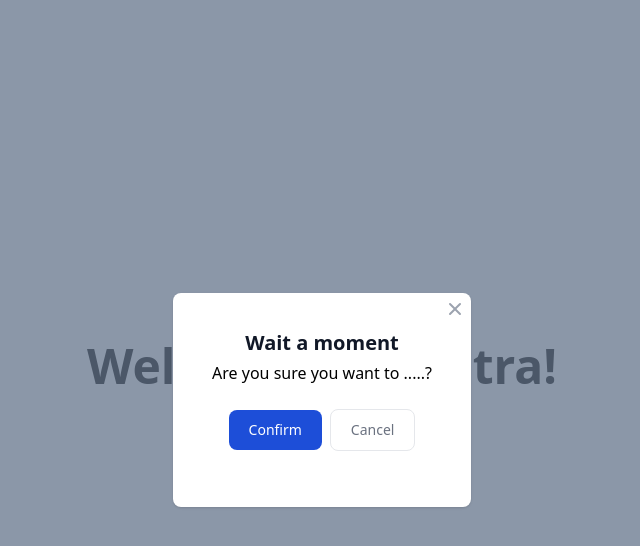
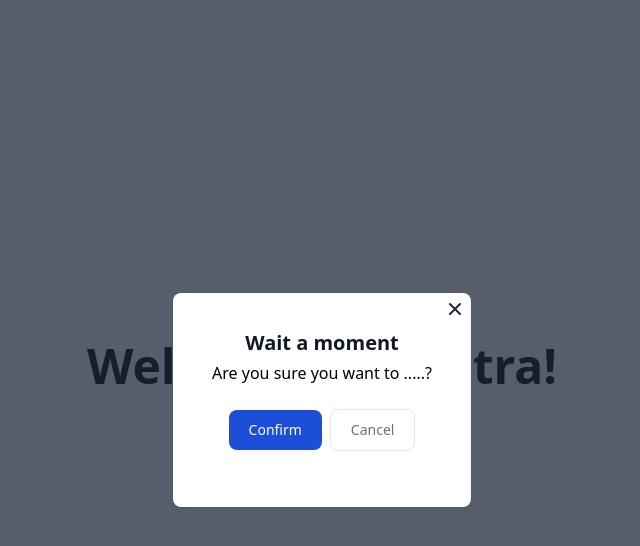
Before and after one commit to contra/contra-interview-assessment, a Next.js app in the folder frontend/: page / in a window 1280 px wide. Both pictures are taken after a click on the button "click to open the modal". Shown: the top 546 px of the page, without its empty margins (318-958 px from the left). Built offline with nearby package versions, Linux system fonts and the light colour scheme.

Commit message:
feat: update color for higher contrast

```diff
--- a/frontend/src/components/Modal.tsx
+++ b/frontend/src/components/Modal.tsx
@@ -29,7 +29,7 @@ const Modal = ({ isOpen, handleClose, children }: ModalProps) => {
             data-testid="modal-container"
             ref={modalRef}
           >
-            <div className="fixed inset-0 flex items-center justify-center bg-slate-500 opacity-75" />
+            <div className="fixed inset-0 flex items-center justify-center bg-slate-800 opacity-75" />
             <div className="relative">
               <div className="relative bg-white rounded-lg shadow">
                 <div className="static p-8">
@@ -37,7 +37,7 @@ const Modal = ({ isOpen, handleClose, children }: ModalProps) => {
 
                   <button
                     type="button"
-                    className="absolute top-0 right-0 text-gray-400 bg-transparent hover:bg-gray-200 hover:text-gray-900 rounded-lg text-sm p-1.5 ml-auto inline-flex items-center dark:hover:bg-gray-600 dark:hover:text-white"
+                    className="absolute top-0 right-0 text-gray-800 bg-transparent hover:bg-gray-200 hover:text-gray-900 rounded-lg text-sm p-1.5 ml-auto inline-flex items-center dark:hover:bg-gray-600 dark:hover:text-white"
                     data-modal-hide="staticModal"
                     onClick={handleClose}
                   >
--- a/frontend/src/pages/index.tsx
+++ b/frontend/src/pages/index.tsx
@@ -29,11 +29,8 @@ const Index: NextPage = () => {
       <button
         data-modal-target="staticModal"
         data-modal-toggle="staticModal"
-        className="text-white bg-gradient-to-r from-purple-500 to-pink-500 hover:bg-gradient-to-l focus:ring-4 focus:outline-none focus:ring-purple-200 font-medium rounded-lg text-sm px-5 py-2.5 text-center mr-2 mt-5 mb-2"
-        onClick={() => {
-          setIsOpen(true);
-          console.log('click btn');
-        }}
+        className="text-white bg-gradient-to-r from-purple-600 to-blue-500 hover:bg-gradient-to-l focus:ring-4 focus:outline-none focus:ring-purple-200 font-medium rounded-lg text-sm px-5 py-2.5 text-center mr-2 mt-5 mb-2"
+        onClick={() => setIsOpen(true)}
         type="button"
       >
         click to open the modal
```
